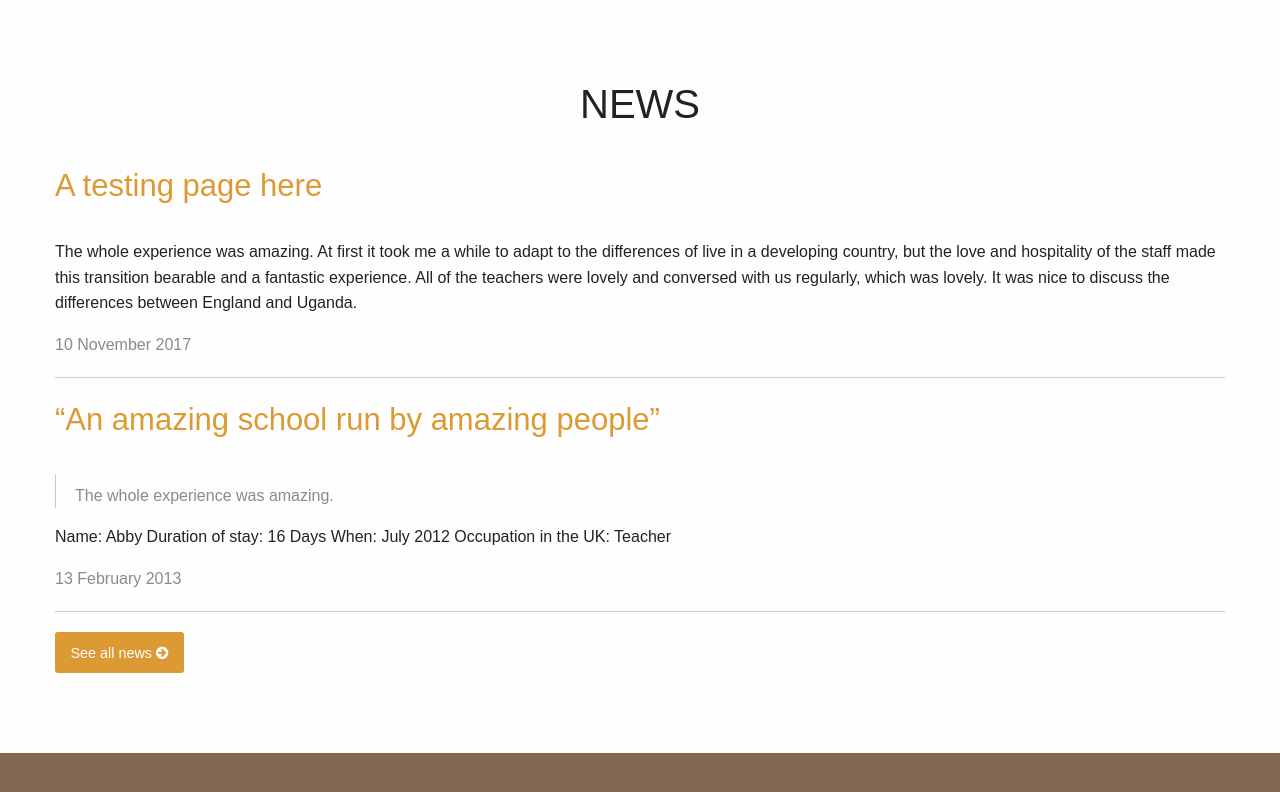
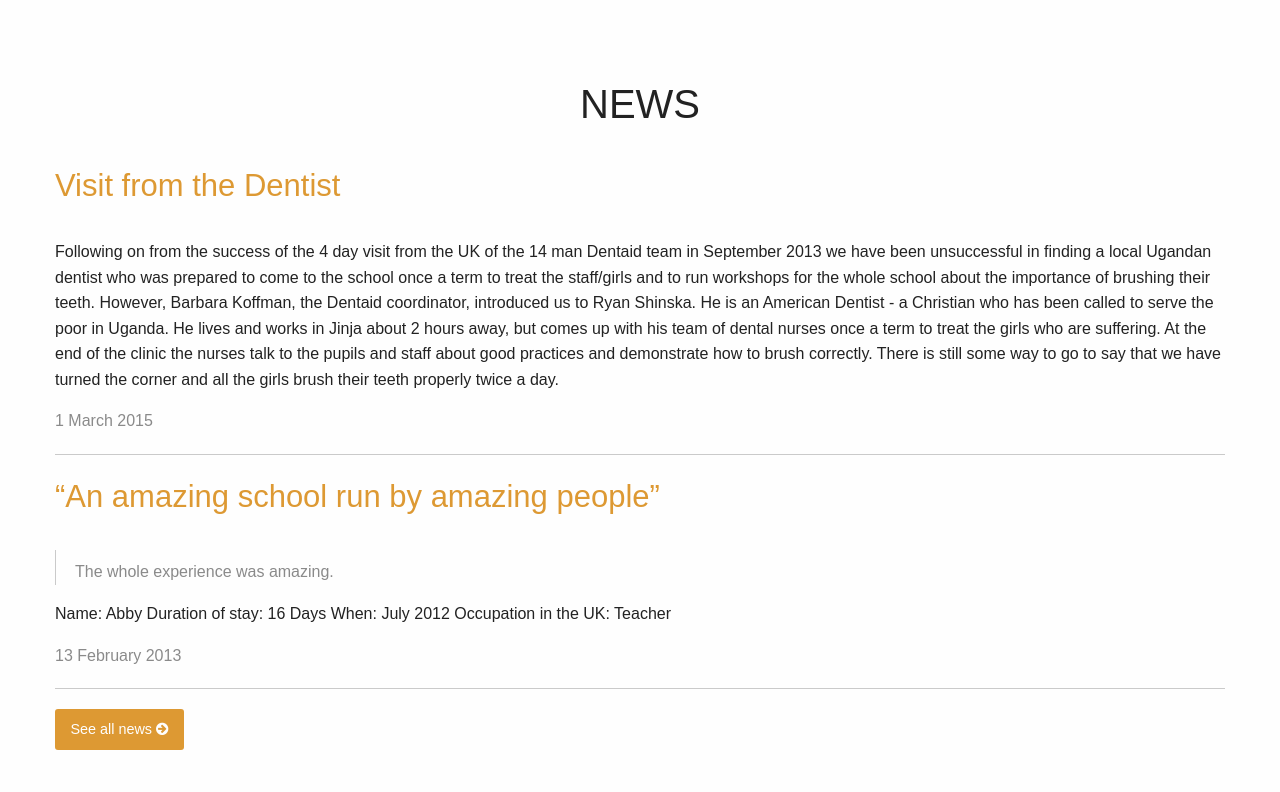
Before and after one commit to Eelviny/fsmu.co.uk, a Jekyll site: the page built from index.md, in a window 1280 px wide and 900 px high, scrolled down 2031 px, cut to the strip 92-884 px from the top of the window. Built offline with Jekyll 4.4.1, drawn with Linux system fonts in a browser that asks for light colours; nearby versions of some CDN libraries; a style sheet for code colours, icons or effects is not loaded.

Commit message:
Dentist post

```diff
--- /dev/null
+++ b/_posts/2015-03-01-visit-from-the-dentist.md
@@ -0,0 +1,12 @@
+---
+layout: post
+title: 'Visit from the Dentist'
+section: 'News'
+image:
+  url: '/assets/images/dentist.jpg'
+  alt: 'Dentist Visit'
+---
+
+Following on from the success of the 4 day visit from the UK of the 14 man Dentaid team in September 2013 we have been unsuccessful in finding a local Ugandan dentist who was prepared to come to the school once a term to treat the staff/girls and to run workshops for the whole school about the importance of brushing their teeth. However, Barbara Koffman, the Dentaid coordinator, introduced us to Ryan Shinska. He is an American Dentist - a Christian who has been called to serve the poor in Uganda. He lives and works in Jinja about 2 hours away, but comes up with his team of dental nurses once a term to treat the girls who are suffering. At the end of the clinic the nurses talk to the pupils and staff about good practices and demonstrate how to brush correctly. There is still some way to go to say that we have turned the corner and all the girls brush their teeth properly twice a day.
+
+There are still girls who do not have a toothbrush and many parents buy the cheapest toothpaste with no fluoride . Of course there is much relief from the girls that Ryan uses anaesthetic, and although no one likes a visit to the Dentist, the alternative is normally NO anaesthetic and a pair of pliers — so the staff and pupils rather look forward to the “Visit from the Dentist” !
--- a/_posts/2017-11-10-this-is-a-test.md
+++ /dev/null
@@ -1,20 +0,0 @@
----
-layout: post
-title: 'A testing page here'
-section: 'News'
-image:
-  url: ''
-  alt: ''
----
-
-The whole experience was amazing. At first it took me a while to adapt to the differences of live in a developing country, but the love and hospitality of the staff made this transition bearable and a fantastic experience. All of the teachers were lovely and conversed with us regularly, which was lovely. It was nice to discuss the differences between England and Uganda.
-
-The pupils were lovely although some minor problems with discipline in relation to the children turning up/doing the work required when in the classes. As a majority it was lovely to teach them and have fun with them outside of the classroom when they were not studying. I enjoyed sewing with them and doing arts/crafts and sports.<!--more-->
-
-It was lovely to be invited to experience their daily living also, for example helping with supper and going to the gardens. The children were very protective of us and would carry our things at any opportunity if we would have allowed it!
-
-When we were in the gardens they were reluctant to allow us to help in case we hurt ourselves - it was nice to be so looked after and respected in this way. All of the staff and children were friendly and looked after us well which led to it being a very positive experience.
-
-The suggestions we made and resources we took out were gratefully received and incorporated where it was possible. This made me feel very valued. It was lovely to spend time with all members of the school and be included with daily running’s of the school.
-
-I am already planning another visit in 2014 with friends!
```
Also changed, not shown: gallery.md (+1 -1 lines), assets/images/dentist.jpg (added), assets/images/dentist.png (deleted).
